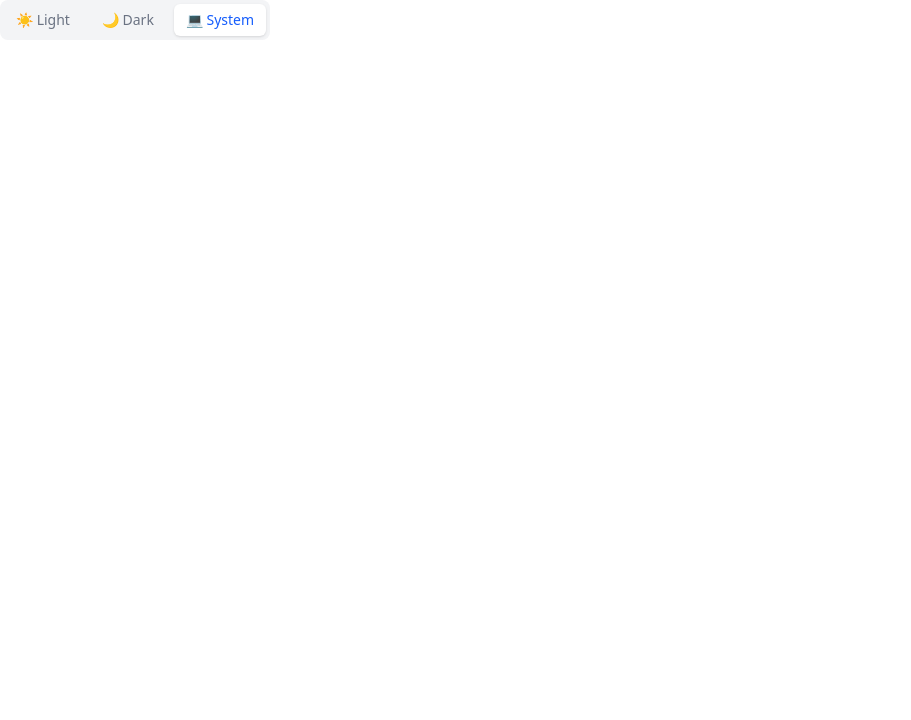
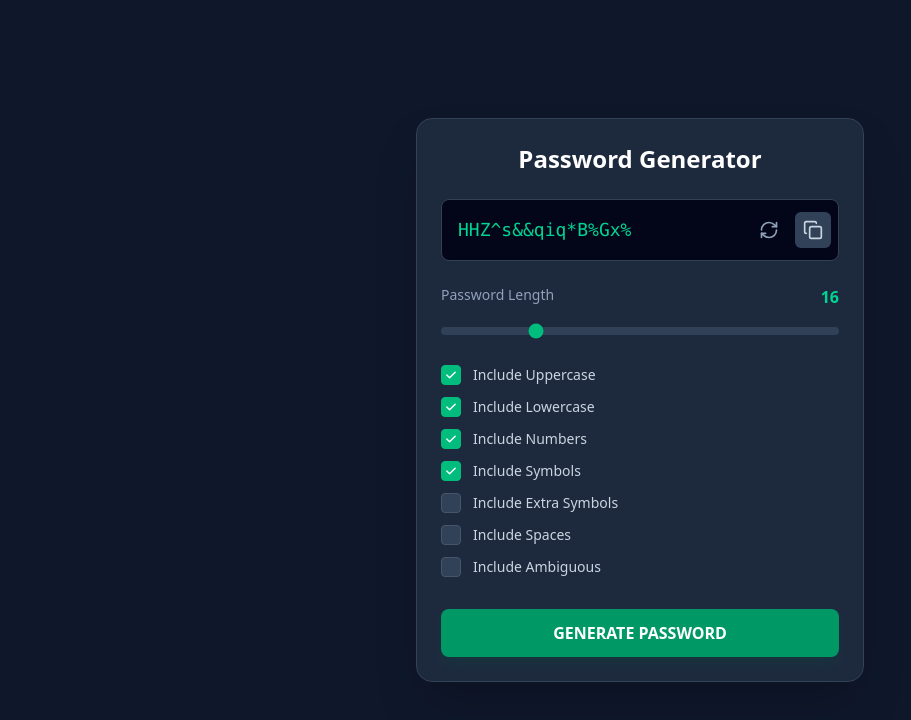
Before and after one commit to qasimhaleem/AI-Projects, a React (Vite) app: page / in a window 1280 px wide. Shown: the top 720 px of the page, without its empty margins (0-911 px from the left). Built offline with nearby package versions, Linux system fonts and the light colour scheme.

Commit message:
Password generator done

```diff
--- /dev/null
+++ b/src/components/Pojects/EightDayProject.jsx
@@ -0,0 +1,145 @@
+import React, { useState, useCallback, useEffect } from 'react';
+import { Copy, RefreshCw, Check } from 'lucide-react';
+
+const PasswordGenerator = () => {
+    const [password, setPassword] = useState('');
+    const [length, setLength] = useState(16);
+    const [copied, setCopied] = useState(false);
+
+    // 7 Password Options
+    const [options, setOptions] = useState({
+        uppercase: true,
+        lowercase: true,
+        numbers: true,
+        symbols: true,
+        extraSymbols: false, // e.g., []{}()<>
+        spaces: false,
+        ambiguous: false,    // e.g., l, 1, O, 0
+    });
+
+    const generatePassword = useCallback(() => {
+        let charset = "";
+        if (options.lowercase) charset += "abcdefghijklmnopqrstuvwxyz";
+        if (options.uppercase) charset += "ABCDEFGHIJKLMNOPQRSTUVWXYZ";
+        if (options.numbers) charset += "0123456789";
+        if (options.symbols) charset += "!@#$%^&*-_=+";
+        if (options.extraSymbols) charset += "()[]{}<>?/\\|";
+        if (options.spaces) charset += " ";
+
+        let finalCharset = charset;
+        if (options.ambiguous) {
+            finalCharset = charset.replace(/[l1O0I|]/g, "");
+        }
+
+        if (finalCharset === "") {
+            setPassword("Select at least one option");
+            return;
+        }
+
+        let generatedPassword = "";
+        for (let i = 0; i < length; i++) {
+            const randomIndex = Math.floor(Math.random() * finalCharset.length);
+            generatedPassword += finalCharset[randomIndex];
+        }
+        setPassword(generatedPassword);
+    }, [length, options]);
+
+    // Generate on initial load
+    useEffect(() => {
+        generatePassword();
+    }, [generatePassword]);
+
+    const copyToClipboard = async () => {
+        if (password && password !== "Select at least one option") {
+            await navigator.clipboard.writeText(password);
+            setCopied(true);
+            setTimeout(() => setCopied(false), 2000);
+        }
+    };
+
+    const handleCheckboxChange = (key) => {
+        setOptions(prev => ({ ...prev, [key]: !prev[key] }));
+    };
+
+    return (
+        <div className="min-h-screen bg-slate-900 flex items-center justify-center p-4 font-sans">
+            <div className="w-full max-w-md bg-slate-800 rounded-2xl shadow-2xl p-6 border border-slate-700">
+                <h2 className="text-2xl font-bold text-white mb-6 text-center">Password Generator</h2>
+
+                {/* Output Area */}
+                <div className="relative mb-6">
+                    <input
+                        type="text"
+                        value={password}
+                        readOnly
+                        className="w-full bg-slate-950 text-emerald-400 p-4 pr-24 rounded-lg border border-slate-700 text-lg font-mono focus:outline-none focus:ring-2 focus:ring-emerald-500 transition-all"
+                    />
+                    <div className="absolute right-2 top-1/2 -translate-y-1/2 flex gap-2">
+                        <button
+                            onClick={generatePassword}
+                            className="p-2 text-slate-400 hover:text-white transition-colors"
+                            title="Regenerate"
+                        >
+                            <RefreshCw size={20} />
+                        </button>
+                        <button
+                            onClick={copyToClipboard}
+                            className={`p-2 rounded-md transition-all ${copied ? 'bg-emerald-600 text-white' : 'bg-slate-700 text-slate-300 hover:bg-slate-600'}`}
+                        >
+                            {copied ? <Check size={20} /> : <Copy size={20} />}
+                        </button>
+                    </div>
+                </div>
+
+                {/* Length Slider */}
+                <div className="mb-6">
+                    <div className="flex justify-between mb-2">
+                        <label className="text-slate-400 text-sm">Password Length</label>
+                        <span className="text-emerald-400 font-bold">{length}</span>
+                    </div>
+                    <input
+                        type="range"
+                        min="6"
+                        max="50"
+                        value={length}
+                        onChange={(e) => setLength(e.target.value)}
+                        className="w-full h-2 bg-slate-700 rounded-lg appearance-none cursor-pointer accent-emerald-500"
+                    />
+                </div>
+
+                {/* Checkbox Options Grid */}
+                <div className="grid grid-cols-1 gap-3">
+                    {Object.keys(options).map((key) => (
+                        <label key={key} className="flex items-center group cursor-pointer">
+                            <div className="relative flex items-center">
+                                <input
+                                    type="checkbox"
+                                    checked={options[key]}
+                                    onChange={() => handleCheckboxChange(key)}
+                                    className="peer h-5 w-5 cursor-pointer appearance-none rounded border border-slate-600 bg-slate-700 checked:bg-emerald-500 checked:border-emerald-500 transition-all"
+                                />
+                                <span className="absolute text-white opacity-0 peer-checked:opacity-100 top-1/2 left-1/2 -translate-x-1/2 -translate-y-1/2 pointer-events-none">
+                                    <svg xmlns="http://www.w3.org/2000/svg" className="h-3.5 w-3.5" viewBox="0 0 20 20" fill="currentColor">
+                                        <path fillRule="evenodd" d="M16.707 5.293a1 1 0 010 1.414l-8 8a1 1 0 01-1.414 0l-4-4a1 1 0 011.414-1.414L8 12.586l7.293-7.293a1 1 0 011.414 0z" clipRule="evenodd" />
+                                    </svg>
+                                </span>
+                            </div>
+                            <span className="ml-3 text-slate-300 text-sm capitalize group-hover:text-white transition-colors">
+                                Include {key.replace(/([A-Z])/g, ' $1').trim()}
+                            </span>
+                        </label>
+                    ))}
+                </div>
+
+                <button
+                    onClick={generatePassword}
+                    className="w-full mt-8 bg-emerald-600 hover:bg-emerald-500 text-white font-bold py-3 rounded-lg transition-colors shadow-lg shadow-emerald-900/20"
+                >
+                    GENERATE PASSWORD
+                </button>
+            </div>
+        </div>
+    );
+};
+
+export default PasswordGenerator;
--- a/src/main.jsx
+++ b/src/main.jsx
@@ -1,11 +1,11 @@
 import { StrictMode } from 'react'
 import { createRoot } from 'react-dom/client'
 import './index.css'
-import ThemeToggle from './components/Pojects/SeventhDayProject.jsx'
+import PasswordGenerator from './components/Pojects/EightDayProject'
 createRoot(document.getElementById('root'))
   .render(
 
     <StrictMode>
-      <ThemeToggle />
+      <PasswordGenerator />
     </StrictMode>,
   )
```
Also changed, not shown: 1 other file (tests, documents, lock files or other folders).
